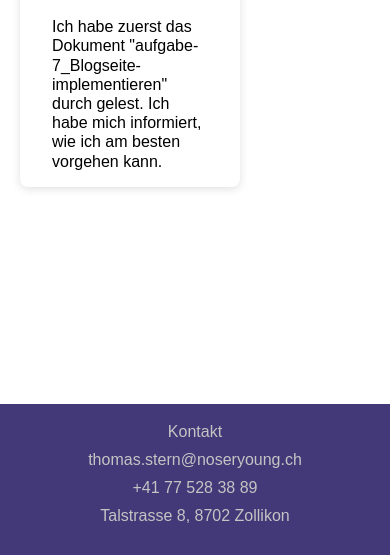
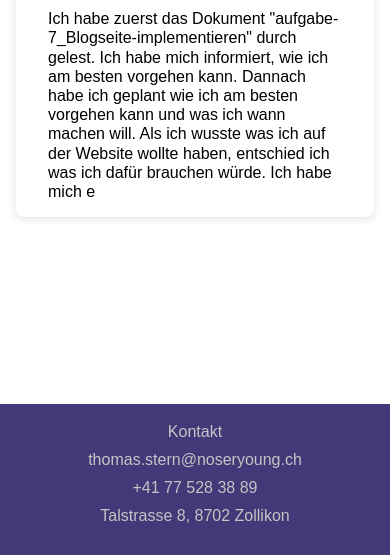
Before and after one commit to tlsstern/blj2024_tho_ste, a plain HTML site: page 2024/HTML/07_blogseite/blog.html in a window 390 px wide. Shown: the part 289-844 px from the top of the page. Drawn offline with Linux system fonts and the light colour scheme; a web font is replaced by a local one.

Commit message:
Fehler beheben und text geschrieben

```diff
--- a/2024/HTML/07_blogseite/blog.html
+++ b/2024/HTML/07_blogseite/blog.html
@@ -25,7 +25,10 @@
     <div class="box">
         <h1>Blog</h1>
         <h2>IPERKA</h2>
-        Ich habe zuerst das Dokument "aufgabe-7_Blogseite-implementieren" durch gelest. Ich habe mich informiert, wie ich am besten vorgehen kann.
+        Ich habe zuerst das Dokument "aufgabe-7_Blogseite-implementieren" durch gelest. Ich habe mich informiert, wie
+        ich am besten vorgehen kann. Dannach habe ich geplant wie ich am besten vorgehen kann und was ich wann machen
+        will. Als ich wusste was ich auf der Website wollte haben, entschied ich was ich dafür brauchen würde. Ich habe
+        mich e
     </div>
     <footer>
         <p class="footer-contant" id="Kontakt">Kontakt</p>
--- a/2024/HTML/07_blogseite/style.css
+++ b/2024/HTML/07_blogseite/style.css
@@ -35,7 +35,7 @@ body{
 
 .box{
     box-shadow: rgba(99, 99, 99, 0.2) 0px 2px 8px 0px;
-    max-width: 40%;
+    max-width: 750px;
     margin: 2em auto;
     padding: 1em 2em;
     border-radius: 0.5em;
@@ -67,11 +67,12 @@ footer a {
 
 @media only screen and (max-width: 850px) {
     .box{
-        margin: 40px 20px;
+        margin: 2em 1em;
+        max-width: 100%;
     }
 }
 
-@media only screen and (max-width: 570px) {
+@media only screen and (max-width: 585px) {
     footer {
         display: grid;
         text-align: center;
@@ -98,3 +99,9 @@ footer a {
         margin: 1.5px 0 1.5px 0;
     }
 }
+
+@media only screen and (min-width: 2500px) {
+    .box{
+        max-width: 50%;
+    }
+}
```
